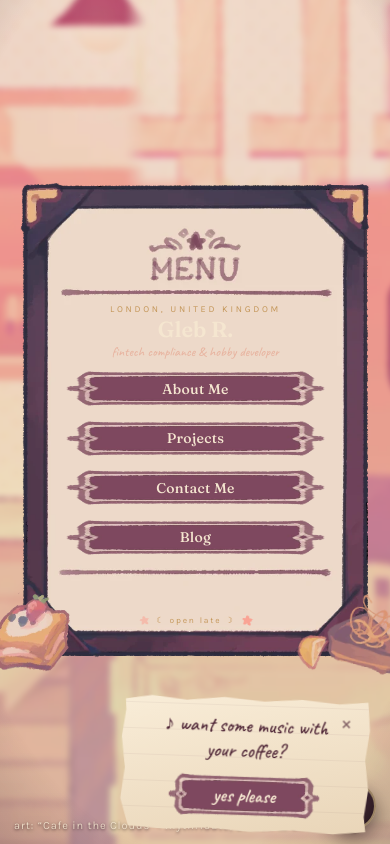
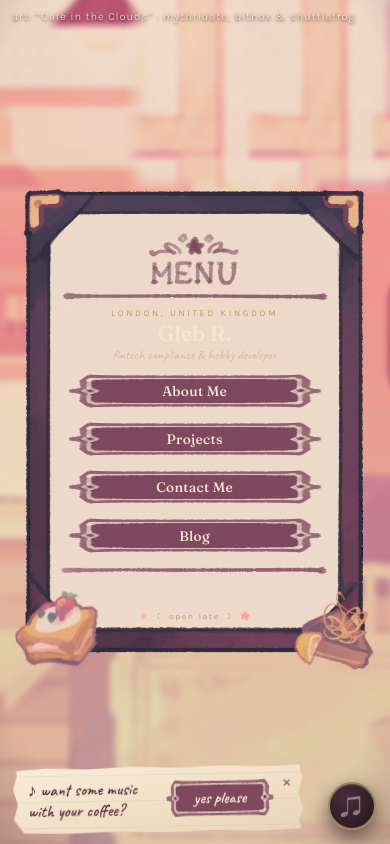
Before and after one commit to glebium5000/portfolio, a React (Vite) app: page / in a window 390 px wide. Built offline with nearby package versions, Linux system fonts and the light colour scheme.

Commit message:
mobile layout fixes

```diff
--- a/src/styles/global.css
+++ b/src/styles/global.css
@@ -763,7 +763,7 @@ body::after {
 /* on shorter viewports the centred invite would sit on the booklet's
    lower edge — move it above the music dock instead (it's inviting you
    to use that control anyway) */
-@media (max-height: 860px) {
+@media (max-height: 860px) and (min-width: 721px) {
   .invite {
     left: auto;
     right: 20px;
@@ -794,8 +794,37 @@ body::after {
   .contact-line { grid-template-columns: 26px 1fr; }
   .cl-value { grid-column: 2; }
 
-  .invite { bottom: 12px; width: min(250px, 78vw); margin-left: calc(min(250px, 78vw) / -2); padding: 16px 18px 15px; }
-  .invite-text { font-size: 20px; }
+  /* extra bottom clearance on phones so the invite bar fits below */
+  .booklet { --bw: min(500px, 88vw, max(260px, calc((100dvh - 250px) / 1.36))); }
+  /* pull the overhanging pastries in so they don't clip offscreen */
+  .snack-cake { left: calc(var(--bw) * -0.055); }
+  .snack-tart { right: calc(var(--bw) * -0.05); }
+
+  /* credit moves top-left, out of everyone's way */
+  .art-credit { top: 10px; bottom: auto; left: 12px; }
+
+  /* the invite becomes a slim bar along the bottom, leaving the
+     music button visible to its right */
+  .invite {
+    left: 12px;
+    right: 86px;
+    bottom: 12px;
+    width: auto;
+    margin-left: 0;
+    display: flex;
+    align-items: center;
+    gap: 10px;
+    padding: 12px 30px 12px 16px;
+    text-align: left;
+    transform: rotate(-1deg);
+  }
+  @keyframes inviteIn {
+    from { opacity: 0; transform: rotate(-1deg) translateY(22px); }
+    to   { opacity: 1; transform: rotate(-1deg) translateY(0); }
+  }
+  .invite-text { font-size: 17px; padding: 0; flex: 1; }
+  .invite-yes { margin: 0; width: 108px; height: 38px; font-size: 16px; flex-shrink: 0; }
+  .invite-close { top: 4px; right: 4px; width: 26px; height: 26px; font-size: 17px; }
 
   .radio-dock { right: 14px; bottom: 14px; }
   .music-btn { width: 48px; height: 48px; }
```
